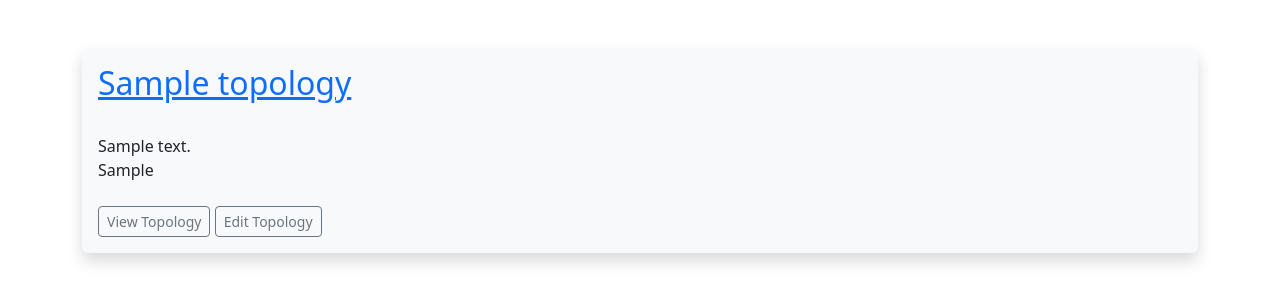
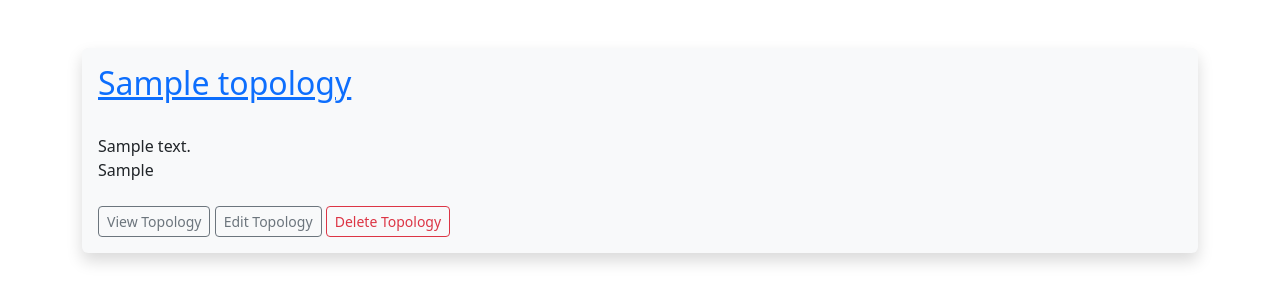
Before and after one commit to razvanalex30/disertatie, a Flask app: page /topologies in a window 1280 px wide. Shown: the part 56-359 px from the top of the page. Run offline with Flask 3, Linux system fonts and the light colour scheme; tables that the repository leaves empty hold one stand-in row (values such as "Sample post").

Commit message:
added delete topology functionality

```diff
--- a/main.py
+++ b/main.py
@@ -71,6 +71,25 @@ def edit_topology(id):
     form.topology_creator.data = topology.topology_creator
 
     return render_template("edit_topology.html", form=form)
+
+@app.route("/topologies/delete/<int:id>")
+def delete_topology(id):
+    topology_to_delete = Topologies.query.get_or_404(id)
+
+    try:
+        db.session.delete(topology_to_delete)
+        db.session.commit()
+        # Return a message
+        flash("Topology was deleted!")
+        topologies = Topologies.query.order_by(Topologies.date_created)
+        return render_template("topologies.html", topologies=topologies)
+
+    except:
+        # Return error message
+        flash("ERROR when deleting Topology, please try again")
+        topologies = Topologies.query.order_by(Topologies.date_created)
+
+        return render_template("topologies.html", topologies=topologies)
 
 
 
--- a/templates/topologies.html
+++ b/templates/topologies.html
@@ -20,6 +20,7 @@
     {{topology.topology_creator}}<br/><br/>
     <a href="{{url_for('topology', id=topology.id)}}" class="btn btn-outline-secondary btn-sm">View Topology</a>
     <a href="{{url_for('edit_topology', id=topology.id)}}" class="btn btn-outline-secondary btn-sm">Edit Topology</a>
+    <a href="{{url_for('delete_topology', id=topology.id)}}" class="btn btn-outline-danger btn-sm">Delete Topology</a>
 
 </div>
 <br/>
--- a/templates/topology.html
+++ b/templates/topology.html
@@ -23,6 +23,7 @@
 
     <a href="{{url_for('topologies')}}" class="btn btn-outline-secondary btn-sm">Back</a>
     <a href="{{url_for('edit_topology', id=topology.id)}}" class="btn btn-outline-secondary btn-sm">Edit Topology</a>
+    <a href="{{url_for('delete_topology', id=topology.id)}}" class="btn btn-outline-danger btn-sm">Delete Topology</a>
 <br/>
 
 
```
